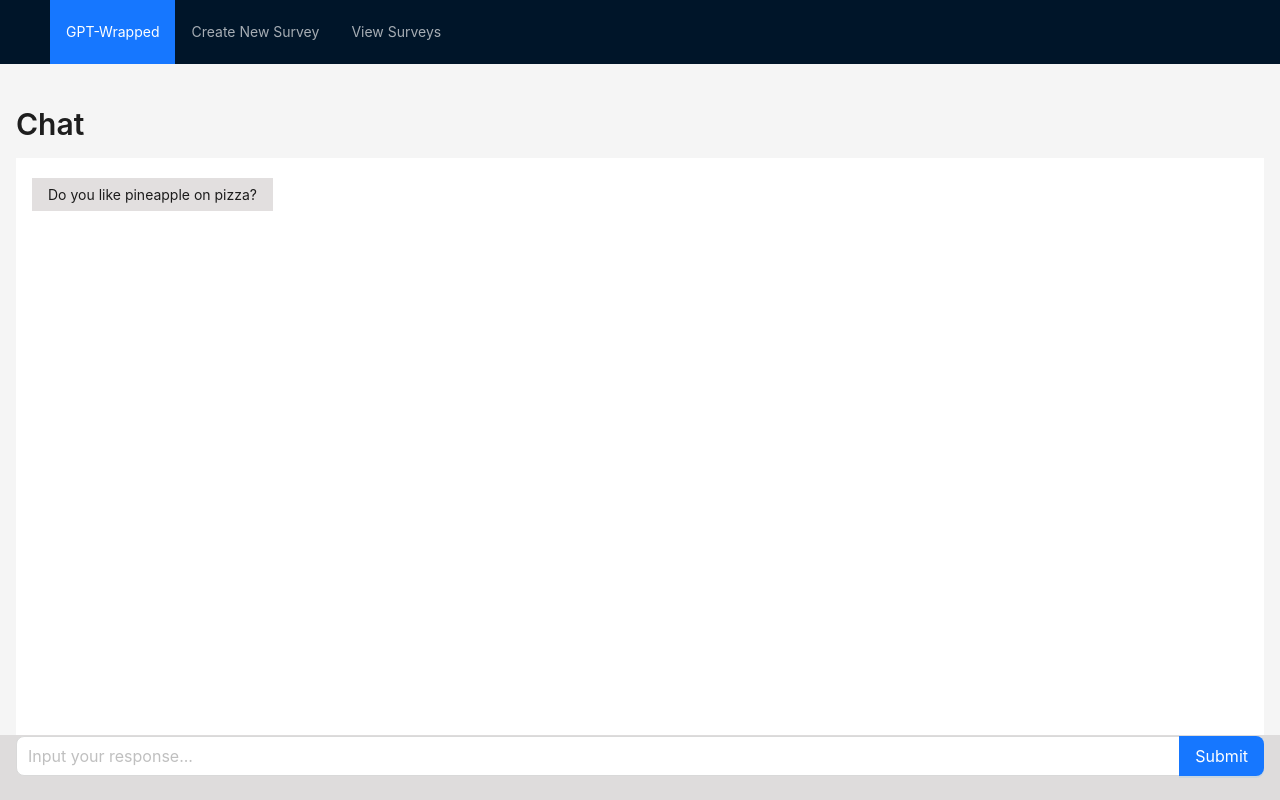
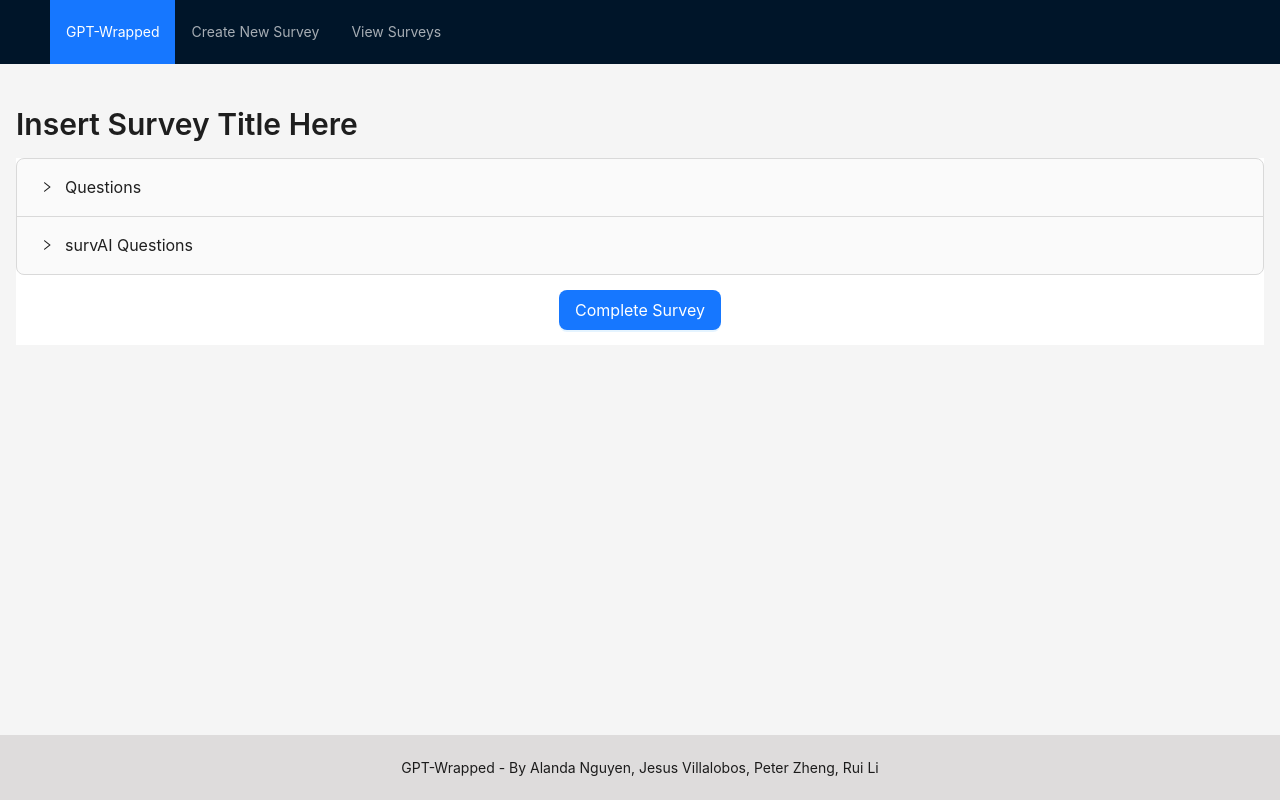
Before and after one commit to jesus-villalobos/cs160-final-project, a React (Create React App) app: page /chat in a window 1280 px wide. Built offline with nearby package versions, Linux system fonts and the light colour scheme.

Commit message:
Improved ChatPage template: now supports multi-choice and multi-select answers, survey results logged as JSON

```diff
--- a/src/App.css
+++ b/src/App.css
@@ -81,7 +81,8 @@
 /* CHAT PAGE STYLES */
 /*  */
 .ChatPageBody {
-    height: 75vh;
+    /* Messing w/ height value... */
+    height: 54vh;
     background-color: var(--background-color);
     border-radius: var(--border-radius);
 }
@@ -103,6 +104,7 @@
     max-width: 60%;
     margin: 4px 0px;
     background-color: var(--chat-message-system);
+    border-radius: 10px;
 }
 
 .ChatMessageUSER {
@@ -111,12 +113,18 @@
     max-width: 60%;
     margin: 4px 0px;
     background-color: var(--chat-message-user);
+    border-radius: 10px;
 }
 
 .ChatMessageTextArea {
     padding: 8px 16px;
     border-radius: var(--border-radius);
     resize: none;
+}
+
+.NormalSurveyArea {
+    max-height: 52vh;
+    overflow-y: auto;
 }
 
 /* */
--- a/src/pages/ChatPage.tsx
+++ b/src/pages/ChatPage.tsx
@@ -1,10 +1,14 @@
 import React, { useState } from "react";
 import "./../App.css";
-
-import { Input, Space, Button } from "antd";
+import { Input, Space, Button, Collapse, Form, Checkbox, Radio, Row, notification } from "antd";
 import MainAppFormat from "./../components/MainAppLayout";
 
-const sampleChatMessages = [
+
+const { Panel } = Collapse;
+
+const surveyTitle = "Insert Survey Title Here";
+
+const currentConvo = [
     {
         messageContents:
             "Do you like pineapple on pizza?",
@@ -12,9 +16,62 @@ const sampleChatMessages = [
     },
 ];
 
-// Variables for ChatGPT Prompt
+// Typical survey questions in the form of array of JS objects for sake of EXAMPLE
+// Actcual configs of multiple choice questions should be in JSON format
+type Question = {
+    question: string;
+    type: "multi-choice" | "multi-select" | "open-ended";
+    choices: string[];
+};
+
+const multiChoiceQs: Question[] = [
+    // Question 1
+    {
+        question: "What is your main method of ordering pizza?",
+        type: "multi-choice",
+        choices: ["I order delivery", "I order pickup", "I cook pizza at home", "I order dine-in"
+        ]
+    },
+    // Question 2
+    {
+        question: "Where do you buy your pizza?",
+        type: "multi-choice",
+        choices: ["Dominoes", "Pizza Hut", "Little Caesars", "Papa John's"
+        ]
+    },
+    // Question 3
+    {
+        question: "Where do you buy your pizza?",
+        type: "multi-choice",
+        choices: ["Dominoes", "Pizza Hut", "Little Caesars", "Papa John's"
+        ]
+    },
+    {
+        question: "Where do you buy your pizza?",
+        type: "multi-choice",
+        choices: ["Dominoes", "Pizza Hut", "Little Caesars", "Papa John's"
+        ]
+    }
+    ,
+    {
+        question: "This is a multi-select question",
+        type: "multi-select",
+        choices: ["You can choose this one", "And/or this one!", "And/or me!!!", "And/or me me me!"
+        ]
+    }
+    ,
+    {
+        question: "This is another multi-select question",
+        type: "multi-select",
+        choices: ["You can choose this one", "And/or this one!", "And/or me!!!", "And/or me me me!"
+        ]
+    }
+]
+
+
+// ------------------  Reagent Setup  ------------------------
 const questions = "Do you like pineapple on pizza? Why do you dislike or like it? What toppings do you prefer on your pizza?";
-const convo = sampleChatMessages;
+const convo = currentConvo;
 
 // Converts array of messages
 // (in format of {messageContents: ..., sender: (USER or SYSTEM) })
@@ -25,15 +82,63 @@ function convoToText(conversation: any[]) {
         convo_str += `${msg.sender}:  ${msg.messageContents}\n`;
     });
     return convo_str;
-
 }
 
 
 const ChatPage: React.FC = () => {
     const [input, setInput] = useState("");
-    // Used to update convo so far
-    const [chatMessages, setChatMessages] = useState(sampleChatMessages);
+    const [chatMessages, setChatMessages] = useState(currentConvo); // Used to update convo so far
+    const [surveyAnswers, setSurveyAnswers] = useState({});
+    const [chatComplete, setChatComplete] = useState(false);
+    const [surveyCompleted, setSurveyCompleted] = useState(false);
+    const [form] = Form.useForm()
 
+    // Func updating chat display
+    const updateTextContents = (e: React.ChangeEvent<HTMLInputElement>) => {
+        setInput(e.target.value);
+    };
+
+    // "Complete Survey" button functionality
+    const handleCompleteSurvey = async () => {
+        try {
+            // Check if normal survey form is completed
+            await form.validateFields();
+
+            // Check if survey chat is completed
+            if (chatComplete) {
+                const surveyData = {
+                    title: surveyTitle,
+                    surveyAnswers: surveyAnswers,
+                    chatConvo: chatMessages
+                };
+                // TO DO:
+                // SEND JSON results to database HERE !!!!!!!!!!!!!!!!!!!!
+                console.log(JSON.stringify(surveyData));    // Logging survey results as JSON temporarily
+
+                setSurveyCompleted(true); // Survey officially completed
+            } else {
+                console.log("SURVEY INCOMPLETE");
+                notification.error({
+                    message: 'Survey is incomplete.',
+                    description: 'Please finish your conversation with survAI.',
+                });
+            }
+        } catch (error) {
+            console.log("SURVEY INCOMPLETE");
+            // Form validation failed, show error message or handle accordingly
+            notification.error({
+                message: 'Survey is incomplete.',
+                description: 'Please fill in all required fields.',
+            });
+        }
+    }
+
+    const updateSurveyAnswerChange = (qID: string, values: any[]) => {
+        const updatedAnswers = Array.isArray(values) ? values.join(", ") : String(values);
+        setSurveyAnswers({ ...surveyAnswers, [qID]: values});
+    };
+
+    // Func handling user's submitted chat response
     async function handleSubmit() {
         // Adding user's submitted chat msg
         const newUserMessage = {
@@ -44,8 +149,9 @@ const ChatPage: React.FC = () => {
         setInput(""); // Clear input after submitting
 
         console.log(input);
-        sampleChatMessages.push(newUserMessage);
+        currentConvo.push(newUserMessage);
 
+        // Calling reagent API for survAI chat
         const response = await fetch(
             'https://noggin.rea.gent/thoughtful-guan-3811',
             {
@@ -62,7 +168,7 @@ const ChatPage: React.FC = () => {
             }
         ).then(response => response.text());
 
-
+        // IF chatbot announces it is done gathering info, end survAI convo
         console.log(response);
 
         // Adding System's chat msg
@@ -71,23 +177,91 @@ const ChatPage: React.FC = () => {
             sender: "SYSTEM",
         };
 
-        setChatMessages([...sampleChatMessages, newSystemMessage]);
+        setChatMessages([...currentConvo, newSystemMessage]);
         // Clear input box after submitting
         setInput("");
-        sampleChatMessages.push(newSystemMessage);
+        currentConvo.push(newSystemMessage);
+        console.log(convoToText(convo));
+
+        if (response.includes("We have gathered enough information.")) {
+            // Disable chat function
+            setChatComplete(true);
+            console.log("CEASED SURVAI COVERSATION.");
+        }
+
+    };
 
 
 
-        console.log(convoToText(convo));
+    return (
+        <MainAppFormat pageTitle={surveyTitle} pageBody={
+            <>
+            <Collapse accordion size="large">
 
-    };
+                {/* ------------------  Normal Survey Section  ------------------------ */}
+                <Panel header="Questions" key="normalsurvey">
+                    <div className="NormalSurveyArea">
+                            <p><b>Please Fill in the Following Questions</b></p>
+                    <Form
+                        requiredMark={false}
+                        layout="vertical"
+                        form={form}
+                    >
+                        {multiChoiceQs.map((question, index) => (
+                            <Form.Item
+                                name = {`q-${index + 1}`}
+                                label={<span style={{ fontWeight: 'bold', fontSize: '20px' }}>
+                                    {index+1}.) {question["question"]}
+                                        </span>
+                                }
+                                rules={[{ required: true, message: 'Please pick an item!' }]}
+                            >
+                                {/* Create multiple CHOICE questions */}
+                                {question.type == 'multi-choice' && (
+                                    <Radio.Group onChange={(e) => updateSurveyAnswerChange(`QUESTION ${index + 1}`, e.target.value)}>
+                                    {question.choices.map((answer: string, i) => (
+                                        <Radio
+                                            key={i}
+                                            style={{display: 'block'}}
+                                            // value={`q-${index+1}-option-${i + 1}`}
+                                            value={answer}
+                                        >
+                                            {answer}
+                                        </Radio>
+                                    ))}
+                                </Radio.Group>
+                                )}
 
-    const updateTextContents = (e: React.ChangeEvent<HTMLInputElement>) => {
-        setInput(e.target.value);
-    };
+                                {/* Create multiple SELECT questions */}
+                                {question.type === "multi-select" && (
+                                    <Checkbox.Group
+                                        style={{ display: 'block', marginBottom: '8px' }}
+                                        onChange={(values) => updateSurveyAnswerChange(`QUESTION ${index + 1}`, values)}>
 
-    return (
-        <MainAppFormat pageTitle="Chat" pageBody={
+
+                                        {question.choices.map((option, optionIndex) => (
+                                            <Row>
+                                            <Checkbox
+                                            key={optionIndex}
+                                            value={option}
+                                            style={{ marginBottom: '8px' }}
+                                            >
+                                                {option}
+                                            </Checkbox>
+                                            </Row>
+                                        ))}
+                                    </Checkbox.Group>
+                                )}
+                            </Form.Item>
+
+                        ))}
+                    </Form>
+                    </div>
+                </Panel>
+
+
+                {/* ------------------  survAI Section  ------------------------ */}
+                <Panel header="survAI Questions" key="chatbot">
                     <div className="ChatPageBody">
                         <div className="ChatPageMessagesSection">
                             {chatMessages.map((message, index) => (
@@ -98,6 +272,7 @@ const ChatPage: React.FC = () => {
                                 </div>
                             ))}
                         </div>
+                        {!chatComplete && (
                         <div className="ChatPageUserInputSection">
                             <Space.Compact style={{ width: "100%" }}>
                                 <Input
@@ -106,6 +281,7 @@ const ChatPage: React.FC = () => {
                                     value={input}
                                     onChange={updateTextContents}
                                 />
+                                {/* Chat Submit Button */}
                                 <Button
                                     size="large"
                                     onClick={handleSubmit}
@@ -115,9 +291,31 @@ const ChatPage: React.FC = () => {
                                 </Button>
                             </Space.Compact>
                         </div>
+                            )}
                     </div>
+                </Panel>
+            </Collapse>
+                {/* Thank You Message Section */}
+                {surveyCompleted && (
+                    <div style={{ textAlign: 'center', padding: "1px", fontSize: "24px", color:"green", fontWeight: "bold" }}>
+                        <p>Thank you for your participation! We have received your input.</p>
+                    </div>
+                )}
+                {!surveyCompleted && (
+                <div style={{ textAlign: 'center', padding: "15px"}}>
+                    <Button
+                    size="large"
+                    type="primary"
+                    onClick={handleCompleteSurvey}
+                    >
+                        Complete Survey
+                    </Button>
+                </div>
+                )}
+                </>
         } />
     );
+
 };
 
 export default ChatPage;
```
Lines whose indentation alone changed are shown as unchanged.
